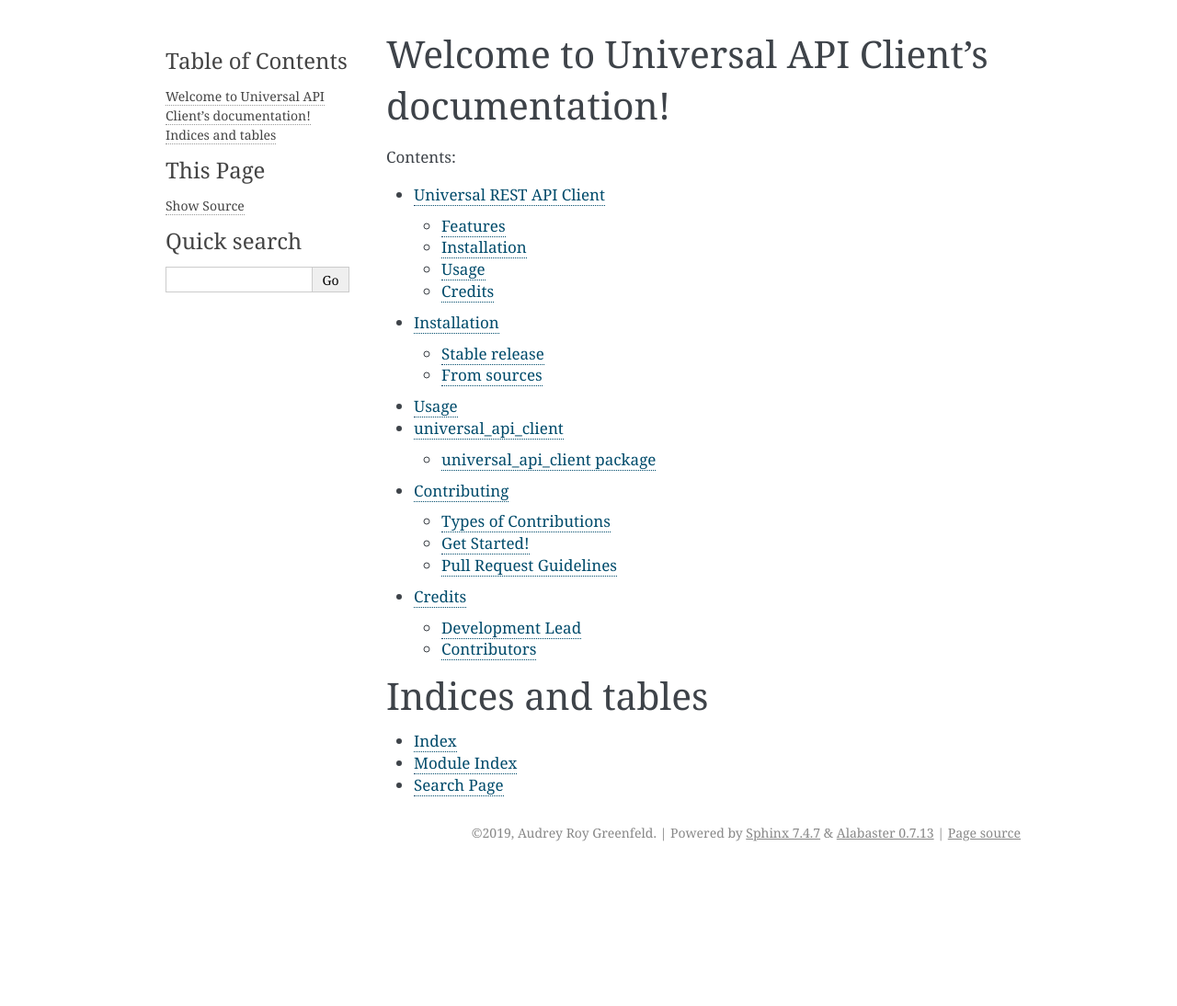
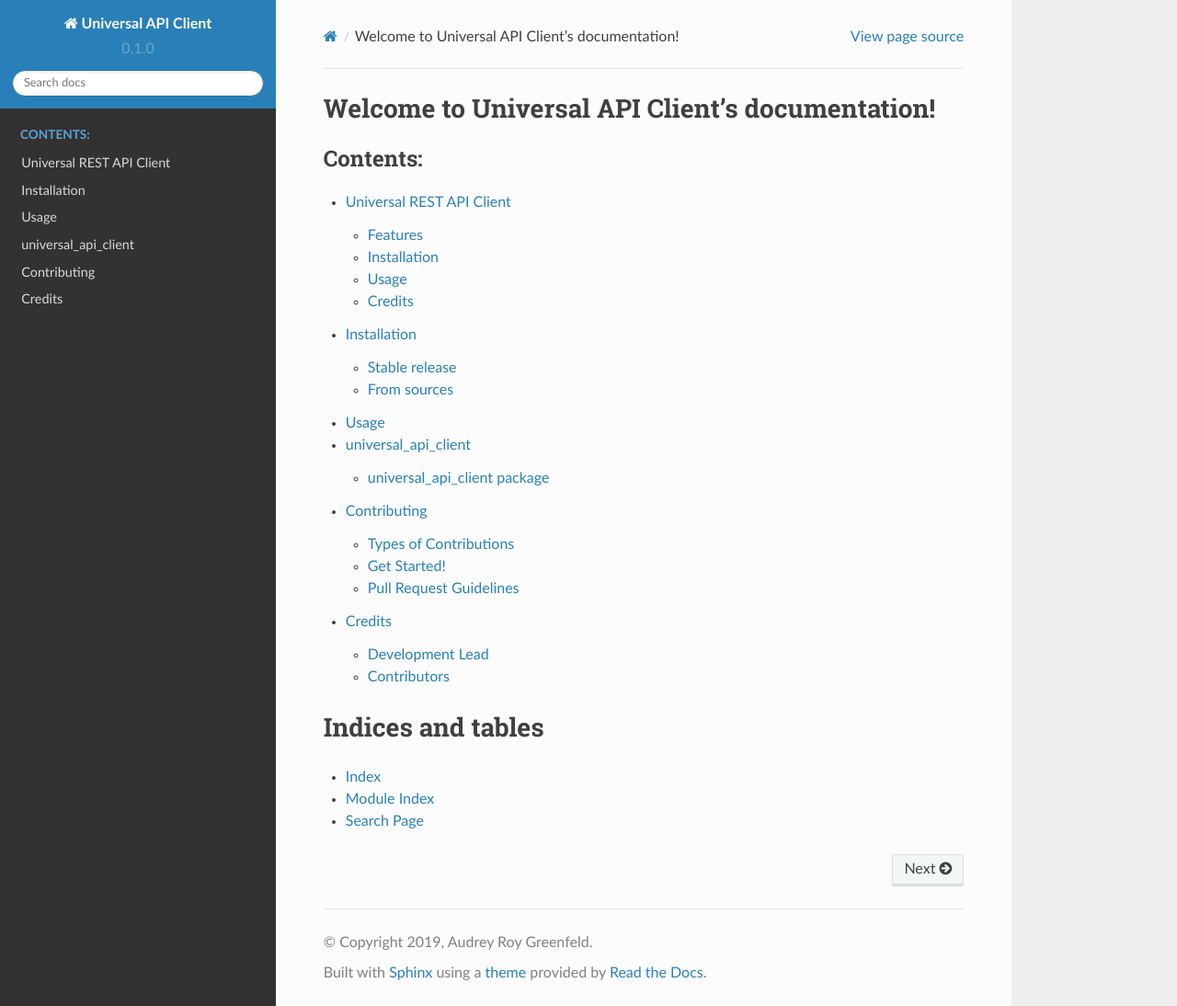
Before and after one commit to jorgii/universal-api-client, a Sphinx documentation site: the page built from docs/index.rst, in a window 1280 px wide and 1094 px high. Shown: the whole window at 92% size. Built offline with Sphinx 7.4.7 and the Read the Docs theme 2.0.0, drawn with Linux system fonts in a browser that asks for light colours.

Commit message:
Add rtd theme

```diff
--- a/docs/conf.py
+++ b/docs/conf.py
@@ -84,7 +84,7 @@ todo_include_todos = False
 # The theme to use for HTML and HTML Help pages.  See the documentation for
 # a list of builtin themes.
 #
-html_theme = 'alabaster'
+html_theme = 'sphinx_rtd_theme'
 
 # Theme options are theme-specific and customize the look and feel of a
 # theme further.  For a list of options available for each theme, see the
--- a/requirements_dev.txt
+++ b/requirements_dev.txt
@@ -9,5 +9,6 @@ Sphinx==1.8.1
 twine==1.12.1
 ipdb==0.11
 sphinxcontrib-apidoc==0.3.0
+sphinx-rtd-theme==0.4.3
 pytest==3.8.2
 pytest-runner==4.2
```
